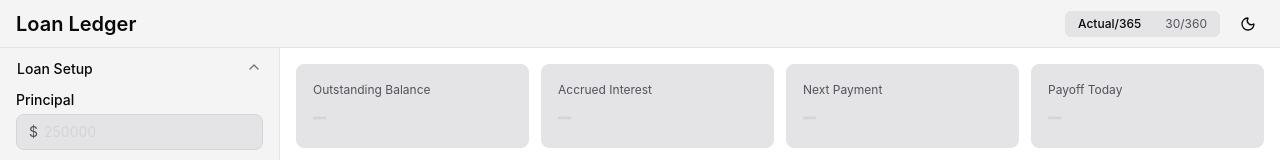
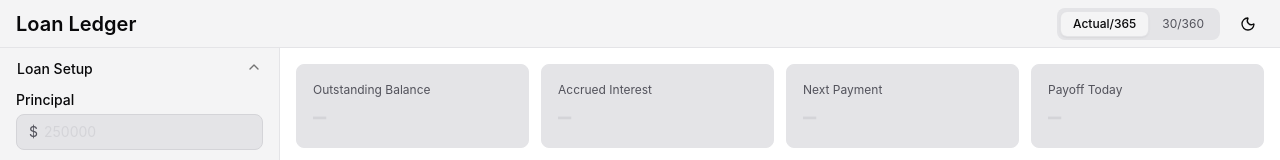
Before and after one commit to rafid416/Loan_Ledger, a React (Vite) app: page / in a window 1280 px wide. Shown: the top 160 px of the page. Built offline with nearby package versions, Linux system fonts and the light colour scheme.

Commit message:
update interest toggle bg colors

```diff
--- a/src/components/AppHeader.tsx
+++ b/src/components/AppHeader.tsx
@@ -39,9 +39,9 @@ export default function AppHeader({ convention, dispatch }: AppHeaderProps) {
       <span className="text-[20px] font-semibold text-text-primary">Loan Ledger</span>
 
       <div className="flex items-center gap-3">
-        {/* Day-count convention toggle */}
+        {/* Day-count convention segmented control */}
         <div
-          className="flex rounded-md border border-border-subtle bg-bg-elevated text-xs"
+          className="inline-flex items-center gap-0.5 rounded-lg bg-bg-elevated p-1"
           role="radiogroup"
           aria-label="Day-count convention"
         >
@@ -53,8 +53,8 @@ export default function AppHeader({ convention, dispatch }: AppHeaderProps) {
               onClick={() => setConvention(seg.value)}
               className={
                 convention === seg.value
-                  ? 'rounded-md bg-bg-active px-3 py-1 font-medium text-text-primary transition-colors'
-                  : 'rounded-md px-3 py-1 text-text-secondary transition-colors hover:text-text-primary'
+                  ? 'rounded-md bg-bg-surface dark:bg-zinc-700 px-3 py-1 text-xs font-medium text-text-primary shadow-sm ring-1 ring-border-subtle transition-all'
+                  : 'rounded-md px-3 py-1 text-xs text-text-secondary transition-all hover:text-text-primary'
               }
             >
               {seg.label}
```
